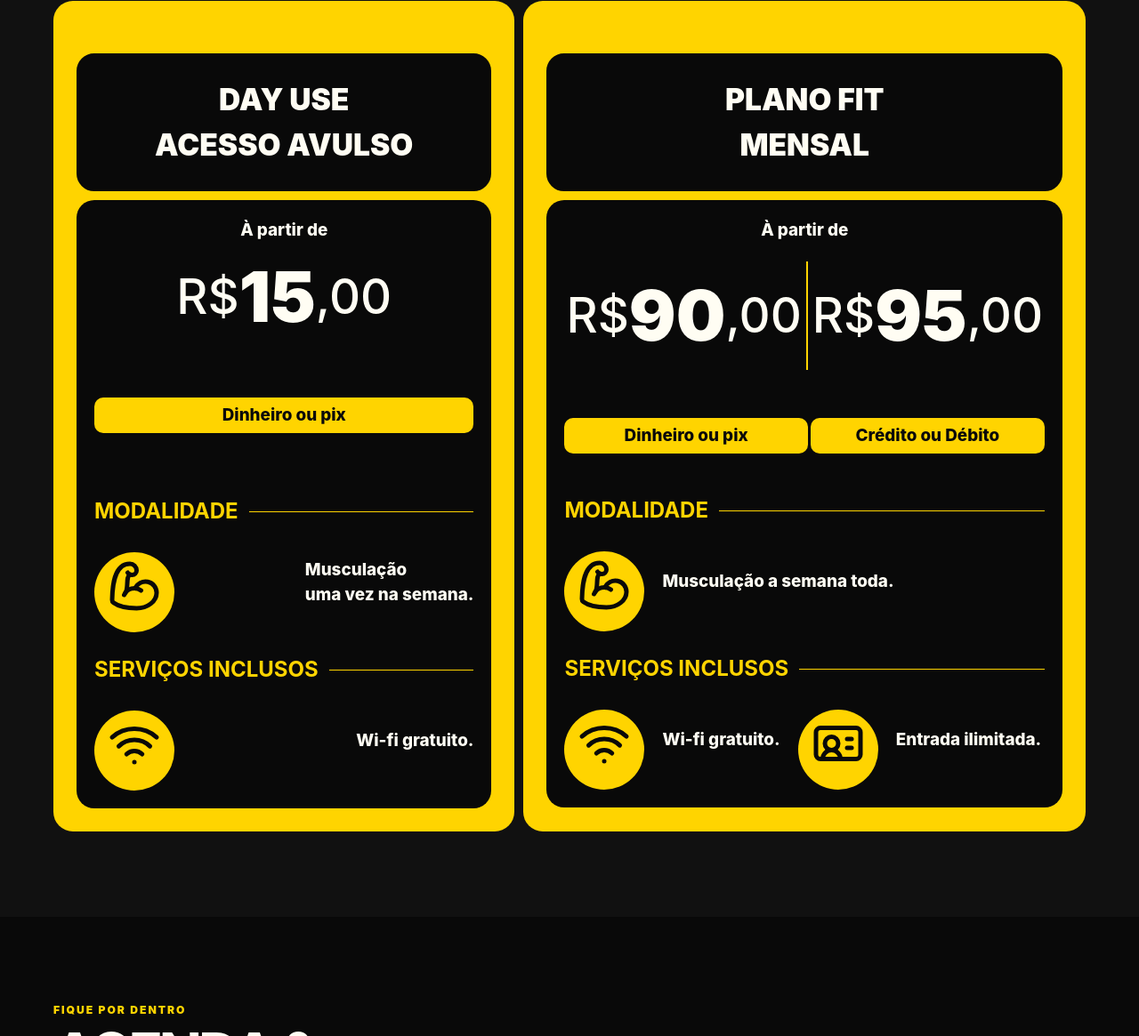
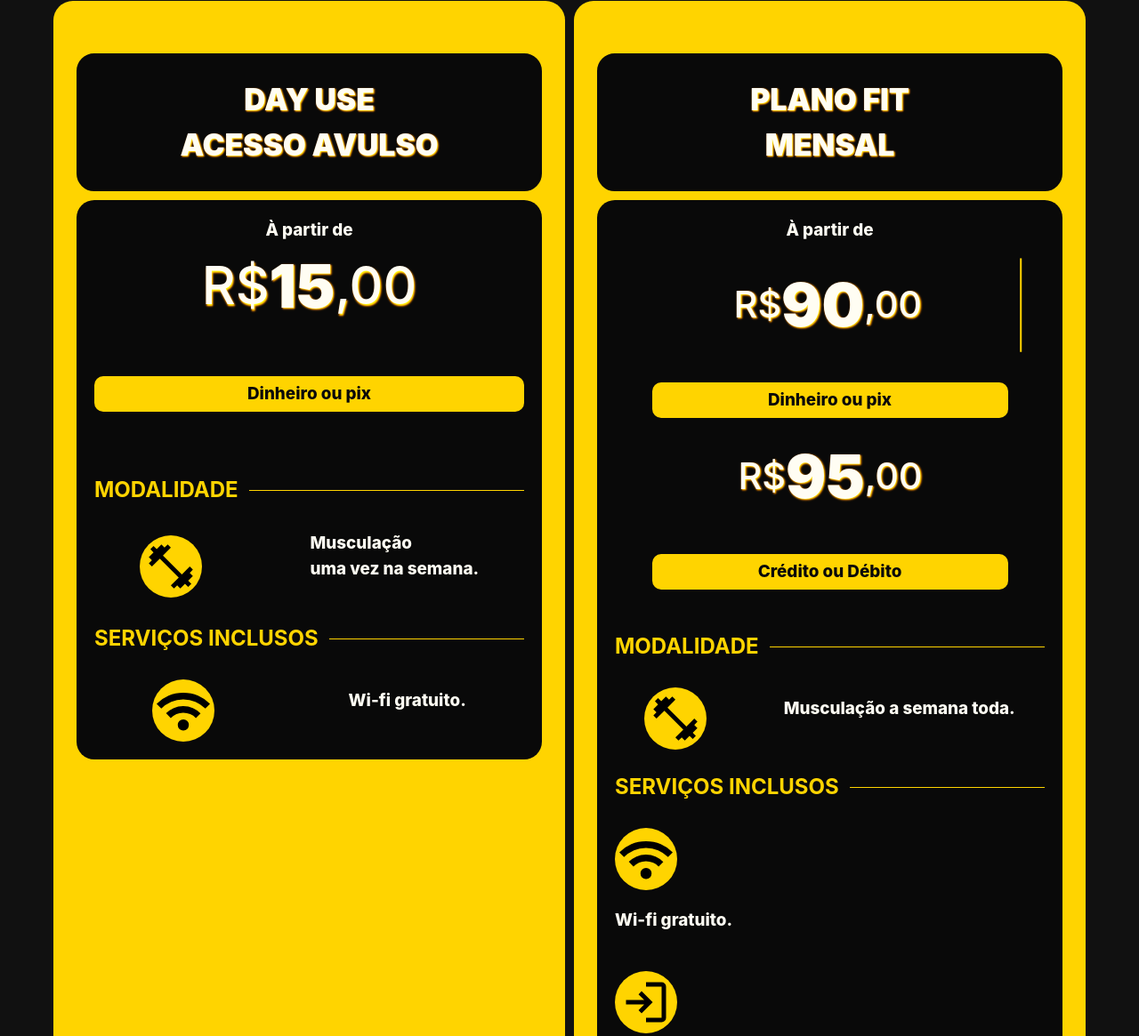
Before and after one commit to felipereira1890-debug/Landingpagesusifit, a plain HTML site: page index.html in a window 1280 px wide. Shown: the part 7870-9035 px from the top of the page at 89% size. Drawn offline with Linux system fonts and the light colour scheme.

Commit message:
ajustes finos

```diff
--- a/index.html
+++ b/index.html
@@ -129,8 +129,8 @@
             <div class="qualification"><strong>● Especialização em Treinamento Funcional</strong><span>Certificação
                 reconhecida · Performance e mobilidade</span></div>
 
+          </div>
         </div>
-      </div>
     </section>
     <section class="section yellow" id="sobre">
       <div class="container about">
@@ -179,7 +179,8 @@
             <footer>Ana V.<span></span></footer>
           </article>
           <article class="quote"><img src="./assents/aluno3.jpeg" class="imgps" alt="Aluno 3"><br>
-            <p>"Estou muito satisfeito com o progresso que tenho feito aqui. A equipe é incrível e o ambiente é muito acolhedor."</p>
+            <p>"Estou muito satisfeito com o progresso que tenho feito aqui. A equipe é incrível e o ambiente é muito
+              acolhedor."</p>
             <footer>Jeferson C.<span>1 ano de treino</span></footer>
           </article>
           <article class="quote"><img src="./assents/aluno4.jpeg" class="imgps" alt="Aluno 4"><br>
@@ -227,14 +228,7 @@
               <h1 class="topic">MODALIDADE</h1><br>
               <div class="countainertopic">
                 <div class="iconbox">
-                  <svg xmlns="http://www.w3.org/2000/svg" width="60" height="60" viewBox="0 0 24 24" fill="none"
-                    stroke="currentColor" stroke-width="2" stroke-linecap="round" stroke-linejoin="round"
-                    class="iconplans">
-                    <path
-                      d="M12.409 13.017A5 5 0 0 1 22 15c0 3.866-4 7-9 7-4.077 0-8.153-.82-10.371-2.462-.426-.316-.631-.832-.62-1.362C2.118 12.723 2.627 2 10 2a3 3 0 0 1 3 3 2 2 0 0 1-2 2c-1.105 0-1.64-.444-2-1" />
-                    <path d="M15 14a5 5 0 0 0-7.584 2" />
-                    <path d="M9.964 6.825C8.019 7.977 9.5 13 8 15" />
-                  </svg>
+                  <svg  class="iconplans" xmlns="http://www.w3.org/2000/svg" viewBox="0 0 24 24" height="60px" width="60px" fill="#000000"><path d="M13.4,21.9L12,20.5l3.55-3.55l-8.5-8.5L3.5,12L2.1,10.6L3.5,9.15L2.1,7.75l2.1-2.1L2.8,4.2L4.2,2.8L5.65,4.2l2.1-2.1l1.4,1.4L10.6,2.1L12,3.5L8.45,7.05l8.5,8.5L20.5,12l1.4,1.4l-1.4,1.45l1.4,1.4l-2.1,2.1l1.4,1.45l-1.4,1.4l-1.45-1.4l-2.1,2.1l-1.4-1.4L13.4,21.9Z"/></svg>
                 </div>
                 <div>
                   <p class="topicsec">Musculação<br>
@@ -244,13 +238,10 @@
               <h1 class="topic">SERVIÇOS INCLUSOS</h1><br>
               <div class="countainertopic">
                 <div class="iconbox">
-                  <svg xmlns="http://www.w3.org/2000/svg" width="60" height="60" viewBox="0 0 24 24" fill="none"
-                    stroke="currentColor" stroke-width="2" stroke-linecap="round" stroke-linejoin="round"
-                    class="iconplans">
-                    <path d="M12 20h.01" />
-                    <path d="M2 8.82a15 15 0 0 1 20 0" />
-                    <path d="M5 12.859a10 10 0 0 1 14 0" />
-                    <path d="M8.5 16.429a5 5 0 0 1 7 0" />
+                  <svg class="iconplans" xmlns="http://www.w3.org/2000/svg" viewBox="0 0 24 24" height="60px"
+                    width="60px" fill="#000000">
+                    <path
+                      d="M10.23,20.27Q9.5,19.55 9.5,18.5t0.73-1.77T12,16t1.78,0.73T14.5,18.5t-0.72,1.77T12,21t-1.77-0.73ZM6.35,15.35L4.25,13.2q1.48-1.47 3.46-2.34T12,10t4.29,0.88t3.46,2.38l-2.1,2.1q-1.1-1.1-2.55-1.72T12,13T8.9,13.63T6.35,15.35ZM2.1,11.1L0,9Q2.3,6.65 5.38,5.32T12,4t6.63,1.32T24,9l-2.1,2.1q-1.93-1.93-4.46-3.01T12,7T6.56,8.09T2.1,11.1Z" />
                   </svg>
                 </div>
                 <div>
@@ -277,16 +268,9 @@
                 </div>
               </div>
               <h1 class="topic">MODALIDADE</h1><br>
-              <div class="countainertopic2">
+              <div class="countainertopic">
                 <div class="iconbox">
-                  <svg xmlns="http://www.w3.org/2000/svg" width="60" height="60" viewBox="0 0 24 24" fill="none"
-                    stroke="currentColor" stroke-width="2" stroke-linecap="round" stroke-linejoin="round"
-                    class="iconplans">
-                    <path
-                      d="M12.409 13.017A5 5 0 0 1 22 15c0 3.866-4 7-9 7-4.077 0-8.153-.82-10.371-2.462-.426-.316-.631-.832-.62-1.362C2.118 12.723 2.627 2 10 2a3 3 0 0 1 3 3 2 2 0 0 1-2 2c-1.105 0-1.64-.444-2-1" />
-                    <path d="M15 14a5 5 0 0 0-7.584 2" />
-                    <path d="M9.964 6.825C8.019 7.977 9.5 13 8 15" />
-                  </svg>
+                  <svg class="iconplans" xmlns="http://www.w3.org/2000/svg" viewBox="0 0 24 24" height="60px" width="60px" fill="#000000"><path d="M13.4,21.9L12,20.5l3.55-3.55l-8.5-8.5L3.5,12L2.1,10.6L3.5,9.15L2.1,7.75l2.1-2.1L2.8,4.2L4.2,2.8L5.65,4.2l2.1-2.1l1.4,1.4L10.6,2.1L12,3.5L8.45,7.05l8.5,8.5L20.5,12l1.4,1.4l-1.4,1.45l1.4,1.4l-2.1,2.1l1.4,1.45l-1.4,1.4l-1.45-1.4l-2.1,2.1l-1.4-1.4L13.4,21.9Z"/></svg>
                 </div>
                 <div>
                   <p class="topicsec">Musculação a
@@ -296,28 +280,17 @@
               <h1 class="topic">SERVIÇOS INCLUSOS</h1><br>
               <div class="countainertopic2">
                 <div class="iconbox">
-                  <svg xmlns="http://www.w3.org/2000/svg" width="60" height="60" viewBox="0 0 24 24" fill="none"
-                    stroke="currentColor" stroke-width="2" stroke-linecap="round" stroke-linejoin="round"
-                    class="iconplans">
-                    <path d="M12 20h.01" />
-                    <path d="M2 8.82a15 15 0 0 1 20 0" />
-                    <path d="M5 12.859a10 10 0 0 1 14 0" />
-                    <path d="M8.5 16.429a5 5 0 0 1 7 0" />
+                  <svg class="iconplans" xmlns="http://www.w3.org/2000/svg" viewBox="0 0 24 24" height="60px"
+                    width="60px" fill="#000000">
+                    <path
+                      d="M10.23,20.27Q9.5,19.55 9.5,18.5t0.73-1.77T12,16t1.78,0.73T14.5,18.5t-0.72,1.77T12,21t-1.77-0.73ZM6.35,15.35L4.25,13.2q1.48-1.47 3.46-2.34T12,10t4.29,0.88t3.46,2.38l-2.1,2.1q-1.1-1.1-2.55-1.72T12,13T8.9,13.63T6.35,15.35ZM2.1,11.1L0,9Q2.3,6.65 5.38,5.32T12,4t6.63,1.32T24,9l-2.1,2.1q-1.93-1.93-4.46-3.01T12,7T6.56,8.09T2.1,11.1Z" />
                   </svg>
                 </div>
                 <div>
                   <p class="topicsec">Wi-fi gratuito.</p>
                 </div>
                 <div class="iconbox">
-                  <svg xmlns="http://www.w3.org/2000/svg" width="60" height="60" viewBox="0 0 24 24" fill="none"
-                    stroke="currentColor" stroke-width="2" stroke-linecap="round" stroke-linejoin="round"
-                    class="iconplans">
-                    <path d="M13 19a4 4 0 00-8 0" />
-                    <path d="M16 10h2" />
-                    <path d="M16 14h2" />
-                    <circle cx="9" cy="12" r="3" />
-                    <rect x="2" y="5" width="20" height="14" rx="2" />
-                  </svg>
+                 <svg class="iconplans" xmlns="http://www.w3.org/2000/svg" viewBox="0 0 24 24" height="60px" width="60px" fill="#000000"><path d="M12,21V19h7V5H12V3h7q0.83,0 1.41,0.59T21,5V19q0,0.82-0.59,1.41T19,21H12Zm-2-4L8.63,15.55L11.18,13H3V11h8.18L8.63,8.45L10,7l5,5l-5,5Z"/></svg>
                 </div>
                 <div>
                   <p class="topicsec">Entrada ilimitada.</p>
@@ -370,7 +343,7 @@
               </tr>
               <tr>
                 <td>Sábado e feriados</td>
-                <td>07h às 13h</td>
+                <td>07h às 12h</td>
               </tr>
               <tr>
                 <td>Domingo</td>
--- a/style.css
+++ b/style.css
@@ -556,6 +556,8 @@ height: 90vh;
   border: 2px solid var(--black);
   padding: 25px;
   margin-bottom: 10px;
+  text-shadow: 1px 1px 2px yellow,
+                1px 1px 2px red;
 }
 
 .cardssec{
@@ -571,10 +573,34 @@ height: 90vh;
 
 }
 
+/* Animação nos preços da seção planos*/
+
+@keyframes pulsar {
+  0% {
+    transform: scale(1);
+  }
+  50% {
+    transform: scale(1.1);
+  }
+  100% {
+    transform: scale(1);
+  }
+}
+
+.pricesec , .pricesecm1 , .pricesecm {
+  display: inline-block;
+  animation: pulsar 1.5s infinite ease-in-out;
+  text-shadow: 1px 1px 2px  yellow,
+                1px 1px 2px red;
+
+}
+
+
 .price{
   color: var(--white);
-  font-size: 4.9rem;
+  font-size: 3.9rem;
   font-weight: 900;
+
 }
 
 .pricesec{
@@ -619,7 +645,7 @@ height: 90vh;
 
 .countainertopic{
   display: flex;
-  justify-content: space-between;
+  justify-content: space-around;
   align-items: center;
   gap: 20px;
   margin-top: -20px;
@@ -627,8 +653,9 @@ height: 90vh;
 
 .countainertopic2{
   display: flex;
-  align-items: center;
-  justify-content: start;
+  flex-direction: column;
+  align-items: flex-start;
+  justify-content:space-around ;
   gap: 20px;
   margin-top: -20px;
 }
@@ -636,40 +663,30 @@ height: 90vh;
 .iconbox{
   border-radius: 50%;
   background: var(--yellow);
-  width: 90px;
-  height: 90px;
+  width: 70px;
+  height: 70px;
   display: flex;
   justify-content: center;
   align-items: center;
 
 }
 
-.iconplans{
-  min-width: 80px;
-  color: var(--black);
-  margin-top: -15px;
-  display: flex;
-  justify-content: center;
-  align-items: flex-end;
-
-
-}
 
 .pricemensal{
   color: var(--white);
   margin-top: -20px;
   display: flex;
-  justify-content: center;
-  flex-direction: row;
+  justify-content: space-around;
+  flex-direction: column;
   align-items: center;
-  gap: 3px;
+
 
 }
 
 .pricesecm1{
 
   color: var(--white);
-  font-size: 3.4rem;
+  font-size: 2.4rem;
   font-weight: 500;
   margin-top: -5px;
   padding: 2px;
@@ -686,7 +703,7 @@ height: 90vh;
 .pricesecm{
 
   color: var(--white);
-  font-size: 3.4rem;
+  font-size: 2.4rem;
   font-weight: 500;
   padding: 2px;
   margin-top: -5px;
@@ -709,6 +726,7 @@ height: 90vh;
   justify-content: center;
   align-items: center;
   height: 40px;
+  min-width: 400px;
 }
 
 
@@ -983,7 +1001,7 @@ strong {
 
   .titleplans {
     min-width: auto;
-    font-size: 1.8rem;
+    font-size: 1.9rem;
     text-align: center;
     display: flex;
     flex-direction: column;
@@ -995,7 +1013,6 @@ strong {
   .cardssec{
     min-width: auto;
    display: flex;
-   flex-wrap: wrap;
    flex-direction: column;
 
   }
@@ -1020,22 +1037,37 @@ strong {
     flex-direction: column;
     align-items: center;
     justify-content: space-around;
-    padding: 10px 0;
+
+
+  }
+
+  .topic{
+    border-bottom: 3px solid yellow;
   }
 
   .topic, .topicsec{
     font-size: 1.5rem;
     text-align: center;
+    display: flex;
+    align-items: center;
+
   }
 
   .iconbox{
 
-    min-width: 60px;
+
+    display: flex;
+    align-items: center;
+    justify-content: center;
+    width: 60px;
+    height: 60px;
+
 
   }
+
   .iconplans{
-    min-width: 30px;
-
+    width: 40px;
+    height: 40px;
   }
 
   .opcoes{
```
